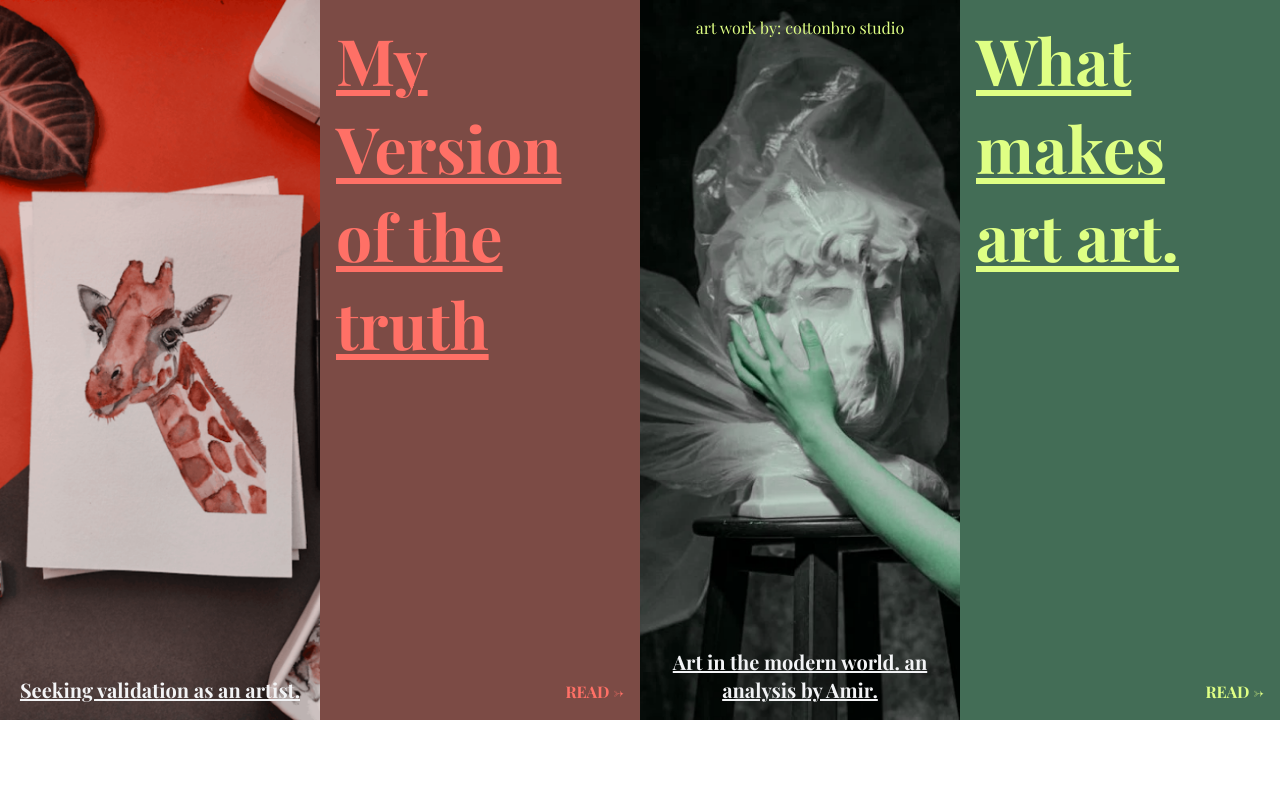
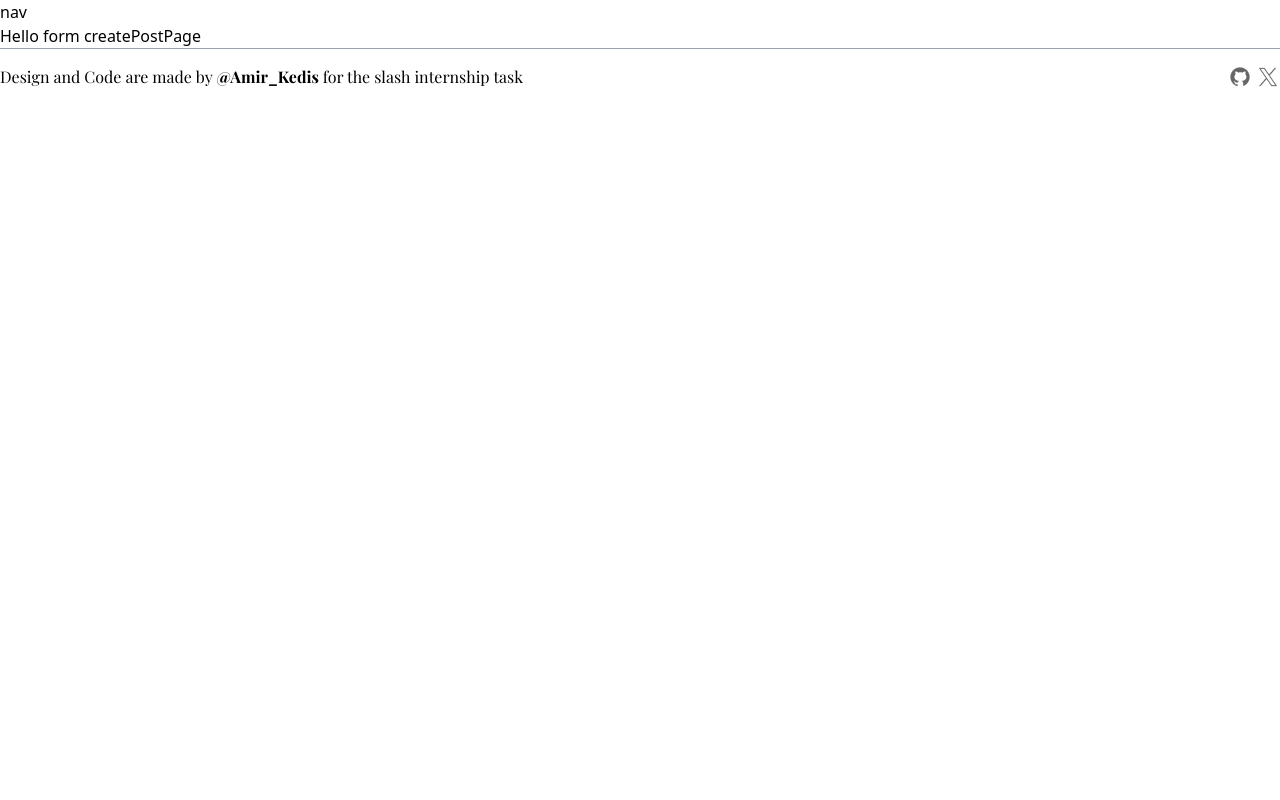
Before and after one commit to amir-kedis/slash-blog, a Next.js app: page /posts/create in a window 1280 px wide. Before the commit this address had no page. Shown: the top 800 px of the page. Built offline with nearby package versions, Linux system fonts and the light colour scheme; a web font is replaced by a local one.

Commit message:
feat: add routes

```diff
--- a/src/app/layout.tsx
+++ b/src/app/layout.tsx
@@ -28,7 +28,6 @@ export default function RootLayout({
   return (
     <html lang="en">
       <body className={playfairDisplay.variable + " " + crimsonText.variable}>
-        <Hero />
         {children}
         <Footer />
       </body>
--- a/src/app/page.tsx
+++ b/src/app/page.tsx
@@ -1,3 +1,10 @@
+import Hero from "@/components/hero";
+
 export default function Home() {
-  return <div className="">Hello form home</div>;
+  return (
+    <div>
+      <Hero />
+      <div>Hello from home</div>
+    </div>
+  );
 }
--- /dev/null
+++ b/src/app/posts/[postId]/page.tsx
@@ -0,0 +1,3 @@
+export default function PostDetailPage() {
+  return <div className="">Hello form PostDetail</div>;
+}
--- /dev/null
+++ b/src/app/posts/create/page.tsx
@@ -0,0 +1,3 @@
+export default function createPostPage() {
+  return <div className="">Hello form createPostPage</div>;
+}
--- /dev/null
+++ b/src/app/posts/layout.tsx
@@ -0,0 +1,13 @@
+export default function RootLayout({
+  children,
+}: Readonly<{
+  children: React.ReactNode;
+}>) {
+  return (
+    <>
+      {/* TODO: add nav here */}
+      <div>nav</div>
+      {children}
+    </>
+  );
+}
```
